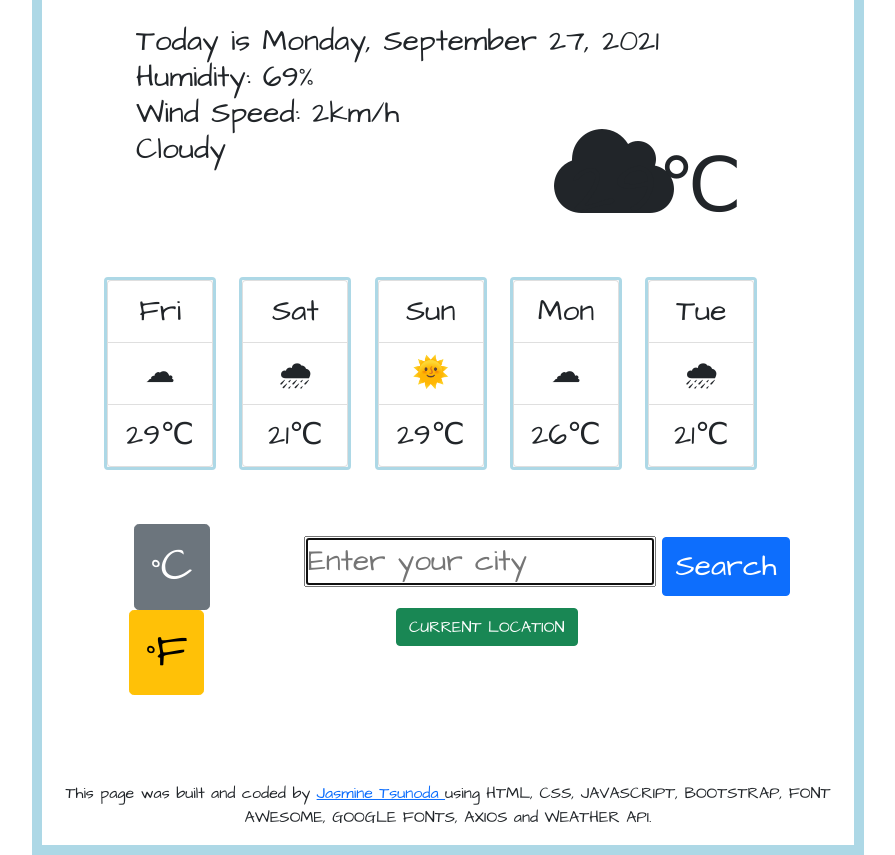
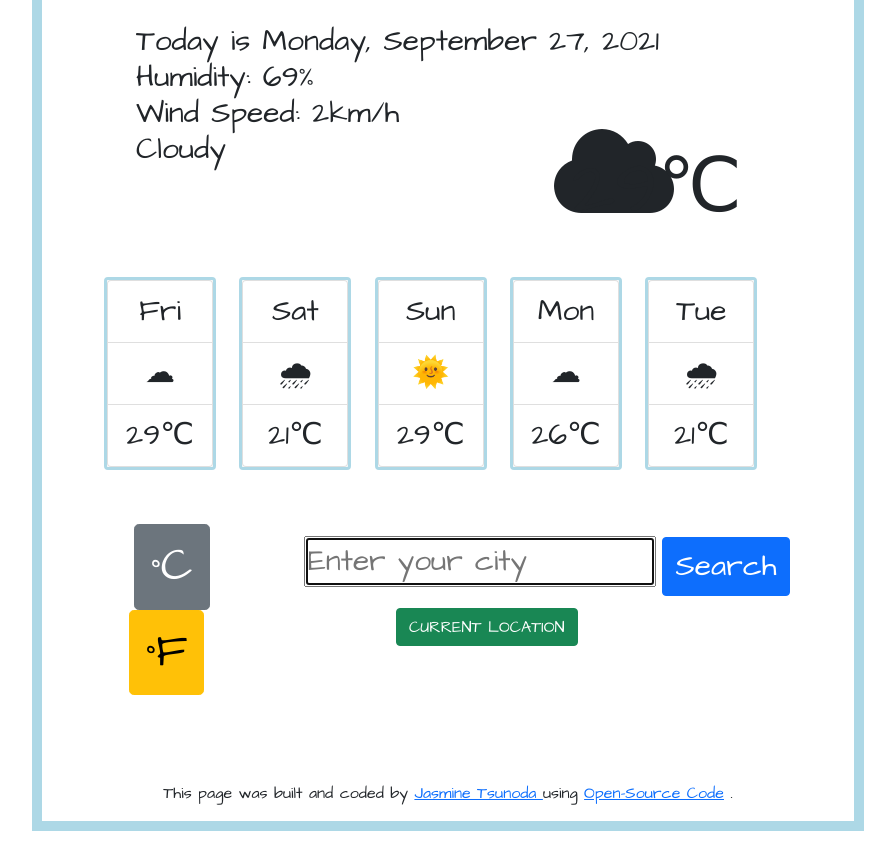
Before and after one commit to KpopMama07/Vanilla-Weather-App-Imperial, a plain HTML site: page index.html in a window 1280 px wide. Shown: the part 183-1038 px from the top of the page, without its empty margins (192-1087 px from the left). After the commit the page ends 1014 px from the top, so only its background shows below. Drawn offline with nearby package versions, Linux system fonts and the light colour scheme; no server answers.

Commit message:
Updated developer info by adding link to open source code

```diff
--- a/index.html
+++ b/index.html
@@ -125,8 +125,11 @@
         >
           Jasmine Tsunoda
         </a>
-        using HTML, CSS, JAVASCRIPT, BOOTSTRAP, FONT AWESOME, GOOGLE FONTS,
-        AXIOS and WEATHER API.
+        using
+        <a href="https://github.com/KpopMama07/Weather-App" target="_blank"
+          >Open-Source Code</a
+        >
+        .
       </p>
     </div>
     <script src="src/index.js"></script>
```
